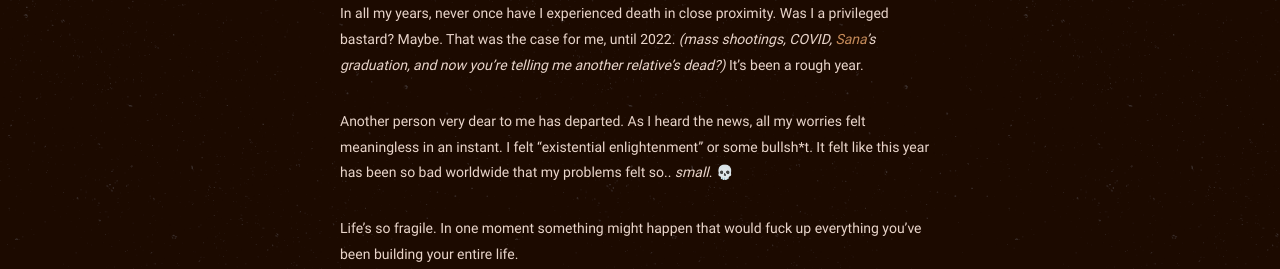
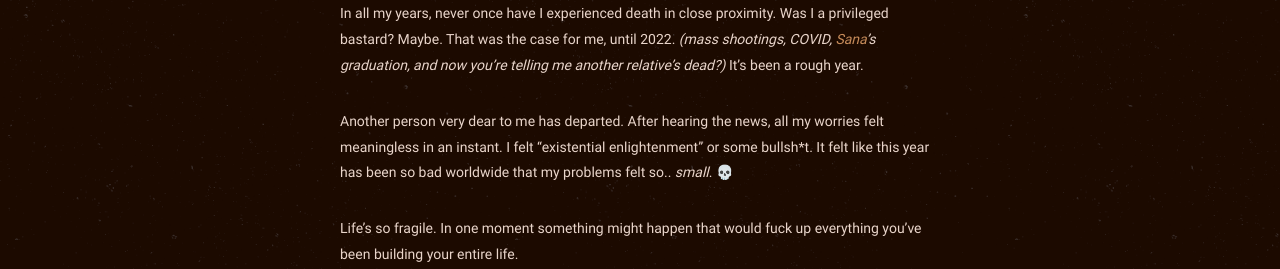
Before and after one commit to philippines69/carlcastroarchives, a Jekyll site: the page built from _posts/2022-07-12-the-thing-people-take-for-granted-the-most.md, in a window 1280 px wide, cut to the strip 702-971 px from the top of the page. Built offline with Jekyll 4.4.1, drawn with Linux system fonts in a browser that asks for light colours.

Commit message:
Update from Forestry.io philippines69 updated _posts/2022-07-12-the-thing-people-take-for-granted-the-most.md

```diff
--- a/_posts/2022-07-12-the-thing-people-take-for-granted-the-most.md
+++ b/_posts/2022-07-12-the-thing-people-take-for-granted-the-most.md
@@ -13,7 +13,7 @@ permalink: "/2022-ain't-a-good-year-AT-ALL/"
 
 In all my years, never once have I experienced death in close proximity. Was I a privileged bastard? Maybe. That was the case for me, until 2022. _(mass shootings, COVID,_ [_Sana_](https://www.youtube.com/channel/UCsUj0dszADCGbF3gNrQEuSQ)_'s graduation, and now you're telling me another relative's dead?)_ It's been a rough year.
 
-Another person very dear to me has departed. As I heard the news, all my worries felt meaningless in an instant. I felt "existential enlightenment" or some bullsh*t. It felt like this year has been so bad worldwide that my problems felt so.. _small_. 💀
+Another person very dear to me has departed. After hearing the news, all my worries felt meaningless in an instant. I felt "existential enlightenment" or some bullsh*t. It felt like this year has been so bad worldwide that my problems felt so.. _small_. 💀
 
 Life's so fragile. In one moment something might happen that would fuck up everything you've been building your entire life.
 
```
